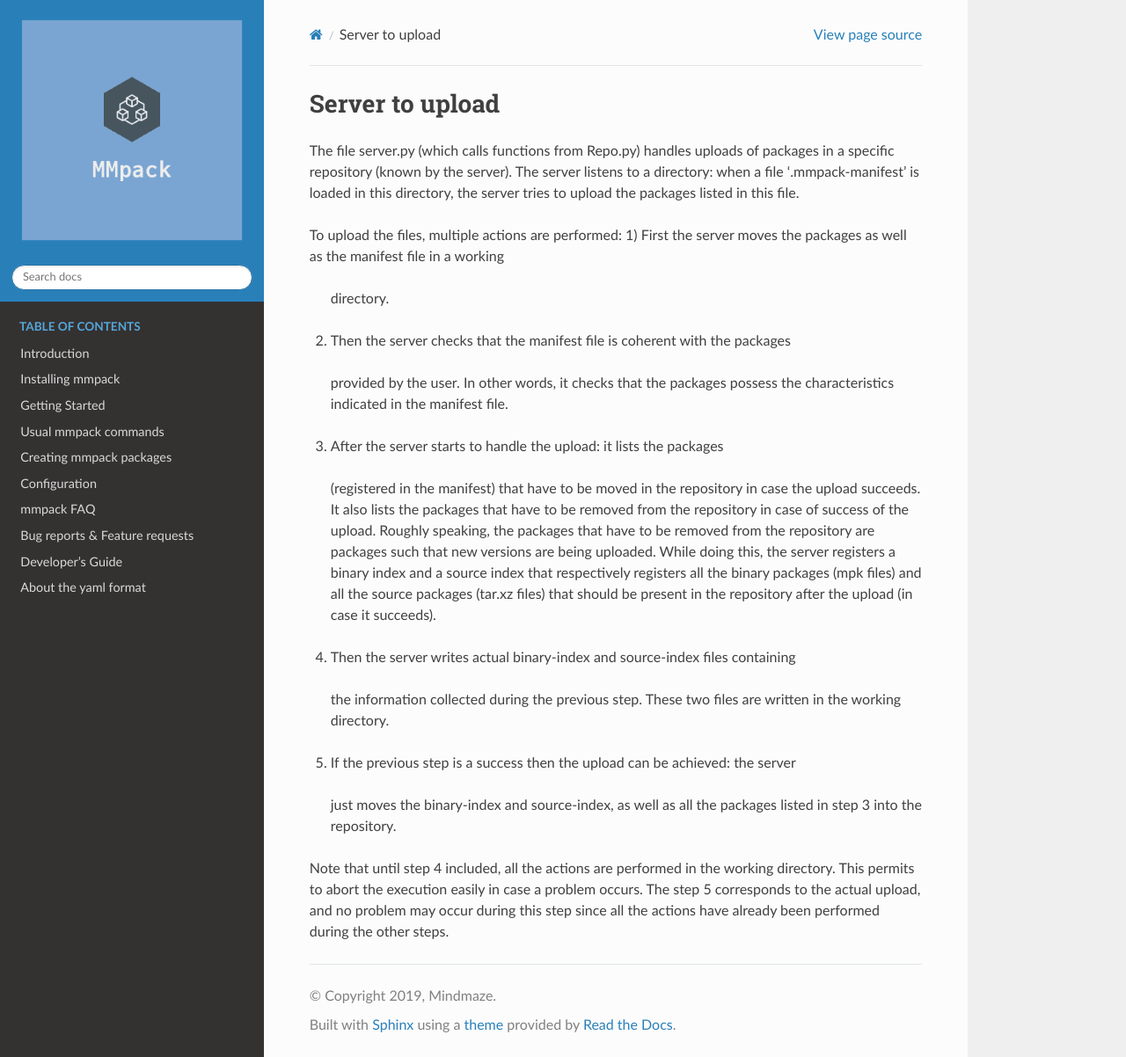
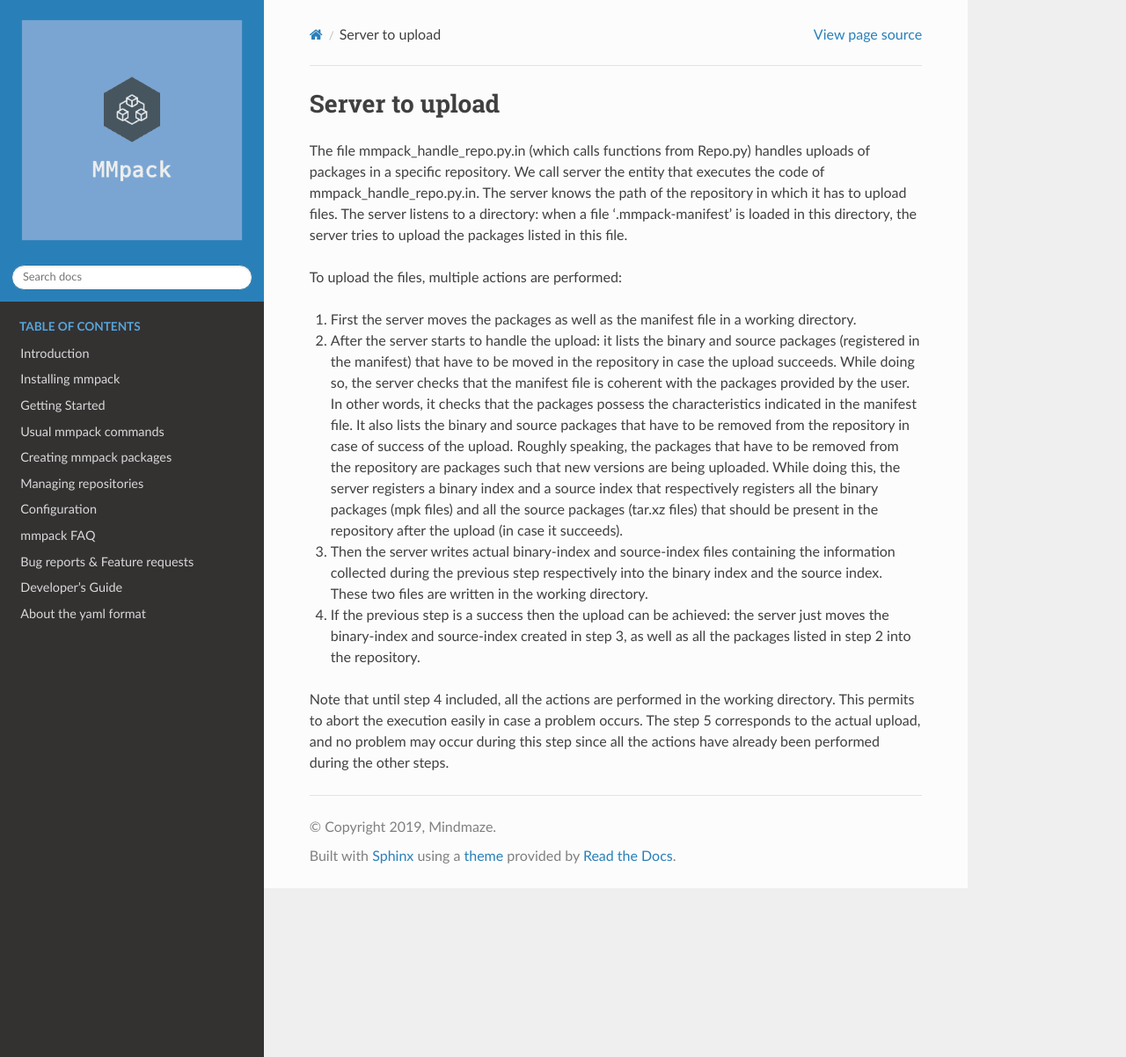
Before and after one commit to mmlabs-mindmaze/mmpack, a Sphinx documentation site: the page built from docs/specs/repo.rst, in a window 1280 px wide and 1202 px high. Shown: the whole window at 88% size. Built offline with Sphinx 7.4.7 and the Read the Docs theme 2.0.0, drawn with Linux system fonts in a browser that asks for light colours.

Commit message:
doc - add missing link to repo specs
Also fix small rst formatting errors. And make the documentation
coherent with the code.

Change-Id: I10c69839269e9a809be4ac69c24cbd8e8c556c54

```diff
--- a/docs/creating-packages.rst
+++ b/docs/creating-packages.rst
@@ -117,3 +117,10 @@ How to create a local repository using the package I created ?
    cat ~/.config/mmpack-config.yaml
    repositories:
      - file:///home/gandalf/.local/share/mmpack-packages
+
+
+Managing repositories
+#####################
+
+
+.. include:: specs/repo.rst
--- a/docs/specs/repo.rst
+++ b/docs/specs/repo.rst
@@ -1,32 +1,37 @@
 Server to upload
 ================
 
-The file server.py (which calls functions from Repo.py) handles uploads of
-packages in a specific repository (known by the server).
-The server listens to a directory: when a file '.mmpack-manifest' is loaded in
-this directory, the server tries to upload the packages listed in this file.
+The file mmpack_handle_repo.py.in (which calls functions from Repo.py) handles
+uploads of packages in a specific repository. We call server the entity that
+executes the code of mmpack_handle_repo.py.in. The server knows the path of the
+repository in which it has to upload files. The server listens to a directory:
+when a file '.mmpack-manifest' is loaded in this directory, the server tries to
+upload the packages listed in this file.
 
 To upload the files, multiple actions are performed:
-1) First the server moves the packages as well as the manifest file in a working
-  directory.
-2) Then the server checks that the manifest file is coherent with the packages
-  provided by the user. In other words, it checks that the packages possess the
-  characteristics indicated in the manifest file.
-3) After the server starts to handle the upload: it lists the packages
-  (registered in the manifest) that have to be moved in the repository in case
-  the upload succeeds. It also lists the packages that have to be removed from
-  the repository in case of success of the upload. Roughly speaking, the
-  packages that have to be removed from the repository are packages such that
-  new versions are being uploaded. While doing this, the server registers a
-  binary index and a source index that respectively registers all the binary
-  packages (mpk files) and all the source packages (tar.xz files) that should
-  be present in the repository after the upload (in case it succeeds).
-4) Then the server writes actual binary-index and source-index files containing
-  the information collected during the previous step. These two files are
-  written in the working directory.
-5) If the previous step is a success then the upload can be achieved: the server
-  just moves the binary-index and source-index, as well as all the packages
-  listed in step 3 into the repository.
+
+1. First the server moves the packages as well as the manifest file in a working
+   directory.
+2. After the server starts to handle the upload: it lists the binary and source
+   packages (registered in the manifest) that have to be moved in the repository
+   in case the upload succeeds. While doing so, the server checks that the
+   manifest file is coherent with the packages provided by the user. In other
+   words, it checks that the packages possess the characteristics indicated in
+   the manifest file. It also lists the binary and source packages that have to
+   be removed from the repository in case of success of the upload. Roughly
+   speaking, the packages that have to be removed from the repository are
+   packages such that new versions are being uploaded. While doing this, the
+   server registers a binary index and a source index that respectively
+   registers all the binary packages (mpk files) and all the source packages
+   (tar.xz files) that should be present in the repository after the upload
+   (in case it succeeds).
+3. Then the server writes actual binary-index and source-index files containing
+   the information collected during the previous step respectively into the
+   binary index and the source index. These two files are written in the working
+   directory.
+4. If the previous step is a success then the upload can be achieved: the server
+   just moves the binary-index and source-index created in step 3, as well as
+   all the packages listed in step 2 into the repository.
 
 Note that until step 4 included, all the actions are performed in the working
 directory. This permits to abort the execution easily in case a problem occurs.
```
